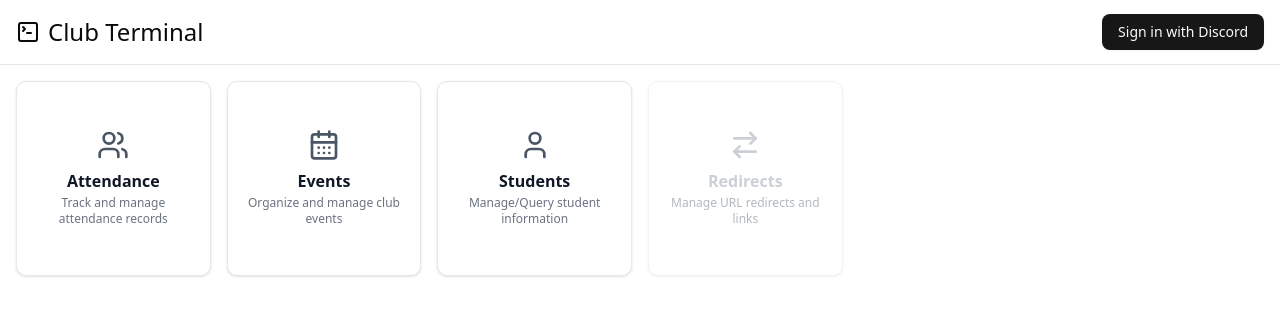
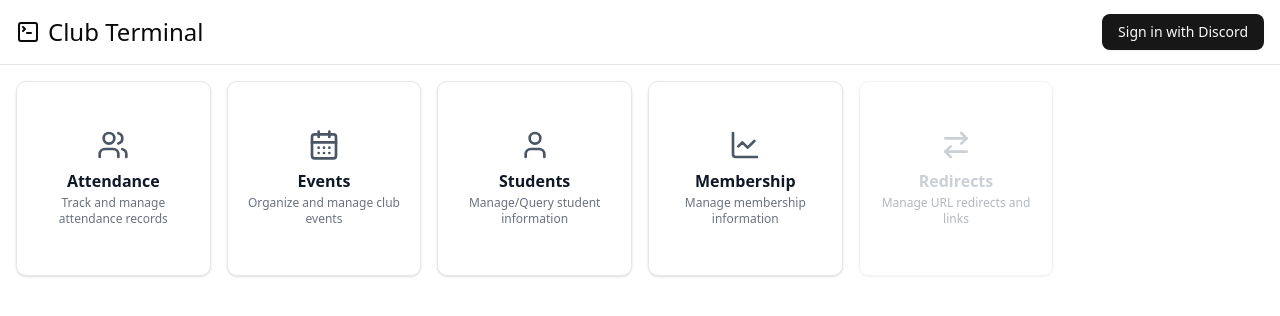
Before and after one commit to williamjaackson/club-terminal, a Next.js app: page /apps in a window 1280 px wide. Shown: the top 316 px of the page. Built offline with nearby package versions, Linux system fonts and the light colour scheme; no server answers.

Commit message:
membership app

```diff
--- /dev/null
+++ b/src/app/apps/membership/page.tsx
@@ -0,0 +1,7 @@
+export default function MembershipPage() {
+  return (
+    <div>
+      <h1>Membership</h1>
+    </div>
+  );
+}
--- a/src/components/AppGrid.tsx
+++ b/src/components/AppGrid.tsx
@@ -1,4 +1,10 @@
-import { CalendarDays, Users, ArrowRightLeft, User } from "lucide-react";
+import {
+  CalendarDays,
+  Users,
+  ArrowRightLeft,
+  User,
+  ChartLine,
+} from "lucide-react";
 import Link from "next/link";
 
 const apps = [
@@ -21,6 +27,13 @@ const apps = [
     icon: User,
     href: "/students",
     description: "Manage/Query student information",
+    disabled: false,
+  },
+  {
+    name: "Membership",
+    icon: ChartLine,
+    href: "/membership",
+    description: "Manage membership information",
     disabled: false,
   },
   {
```
